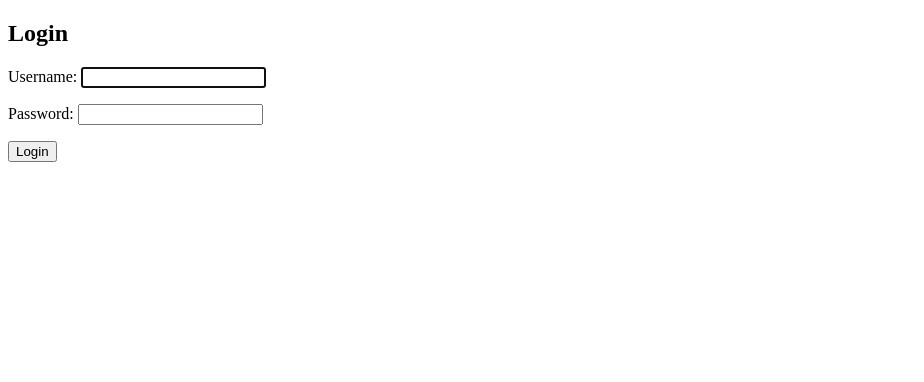
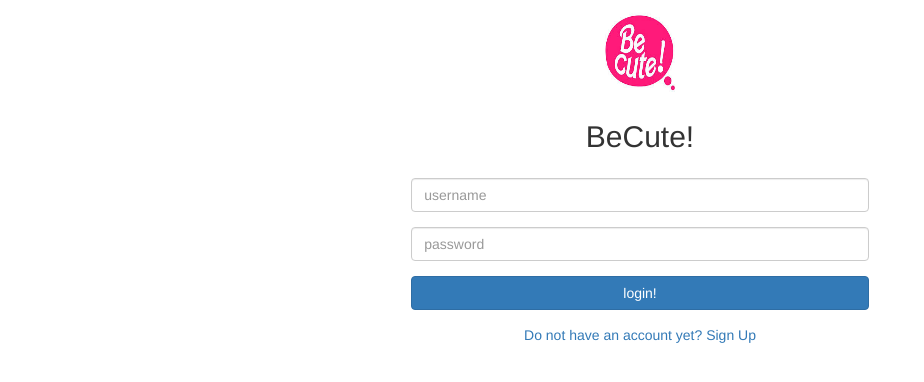
Before and after one commit to SeyedAlirezaFatemi/BeCute, a Django app: page /accounts/login/ in a window 1280 px wide. Shown: the top 382 px of the page, without its empty margins (0-924 px from the left). Run offline with Django 3.2, Linux system fonts and the light colour scheme; some libraries are stand-ins or nearby versions.

Commit message:
develop login page

```diff
--- a/templates/registration/login.html
+++ b/templates/registration/login.html
@@ -1,15 +1,47 @@
-<!DOCTYPE html>
-<html lang="en">
-<head>
-    <meta charset="UTF-8">
-    <title>Log in</title>
-</head>
-<body>
-    <h2>Login</h2>
-<form method="post">
-  {% csrf_token %}
-  {{ form.as_p }}
-  <button type="submit">Login</button>
-</form>
-</body>
-</html>
+{% extends "base/base.html" %}
+{% block styles %}{% endblock %}
+{% block title %}login{% endblock %}
+
+{% block content %}
+    {% load static %}
+    <div class="container">
+        <div class="row">
+            <div class="col-md-6 col-md-offset-3 col-xs-12 center-horizontal-vertical">
+                <form id="login_form" class="login form-horizontal" method="POST" action="{% url 'login' %}">
+                    {% csrf_token %}
+                    <div class="form-group">
+                        <img src="{% static 'base/img/logo.jpeg' %}" class="text-center center-block"
+                             width="100px" height="100px">
+                        <h2 class="text-center logo-text">‌BeCute!</h2>
+                    </div>
+                    <div class="form-group">
+                        <div class="col-md-10 col-md-offset-1">
+                            <input type="text" id="id_username" name="username" placeholder="username" class="form-control">
+                            <div class="text-danger">
+                                {{ form.username.errors }}
+                            </div>
+                        </div>
+                    </div>
+                    <div class="form-group">
+                        <div class="col-md-10 col-md-offset-1">
+                            <input type="password" id="id_password" name="password" placeholder="password" class="form-control">
+
+                            <div class="text-danger">
+                                {{ form.password.errors }}
+                            </div>
+                        </div>
+                    </div>
+                    <div class="form-group">
+                        <div class="col-md-10 col-md-offset-1">
+                            <button id="id_signup_button" class="btn btn-primary center-block btn-block" type="submit">login!
+                            </button>
+                        </div>
+                    </div>
+                    <p class="text-center">
+                        <a href="{% url 'signup' %}">Do not have an account yet? Sign Up</a>
+                    </p>
+                </form>
+            </div>
+        </div>
+    </div>
+{% endblock %}
```
